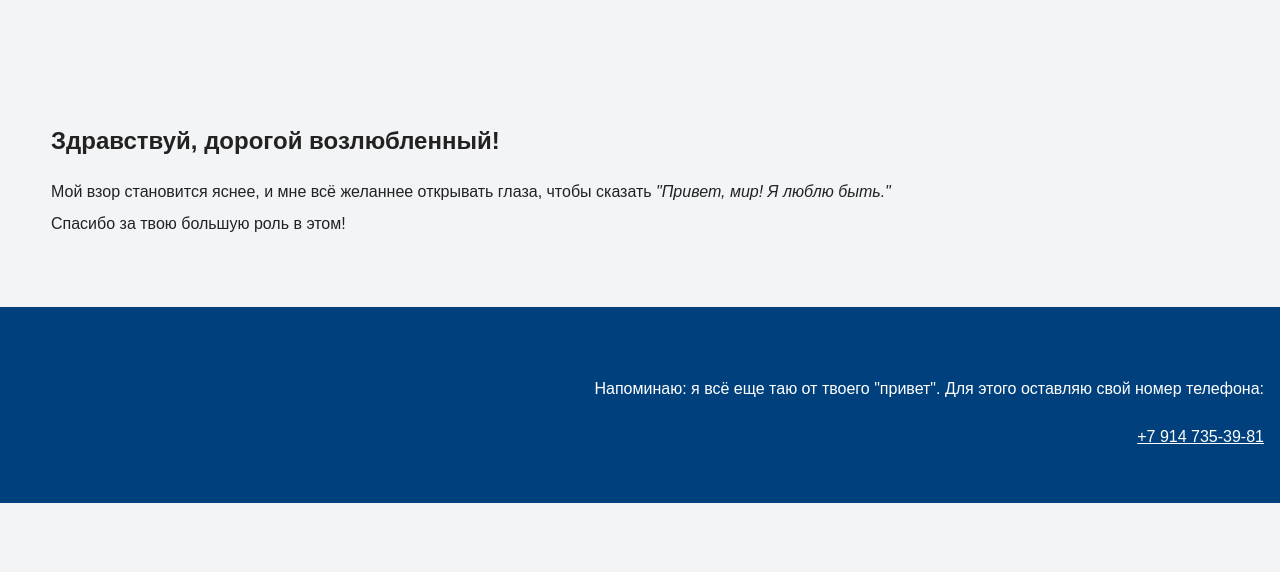
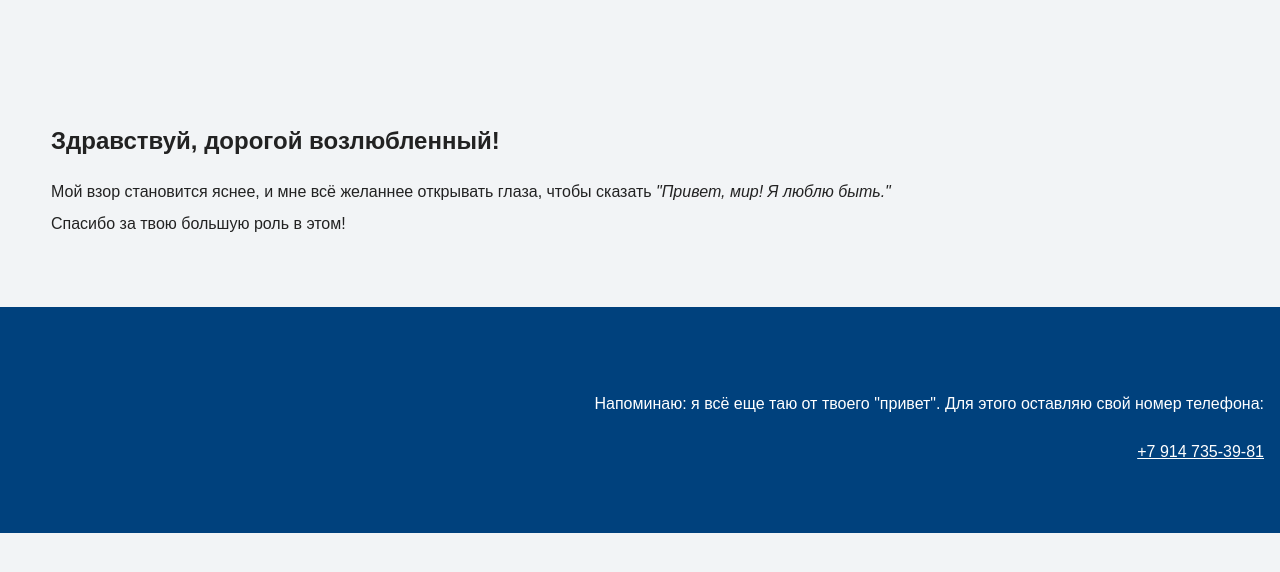
Before and after one commit to MONDAYMIND/hello-world, a plain HTML site: page index.html in a window 1280 px wide. Shown: the part 142-714 px from the top of the page. Drawn offline with Linux system fonts and the light colour scheme.

Commit message:
Update style.css

```diff
--- a/style.css
+++ b/style.css
@@ -31,7 +31,7 @@ body {
 }
 
 .page-footer {
-  padding: 50px 0;
+  padding: 65px 0;
   background-color: #00417d;
   color: #ffffff;
 }
```
